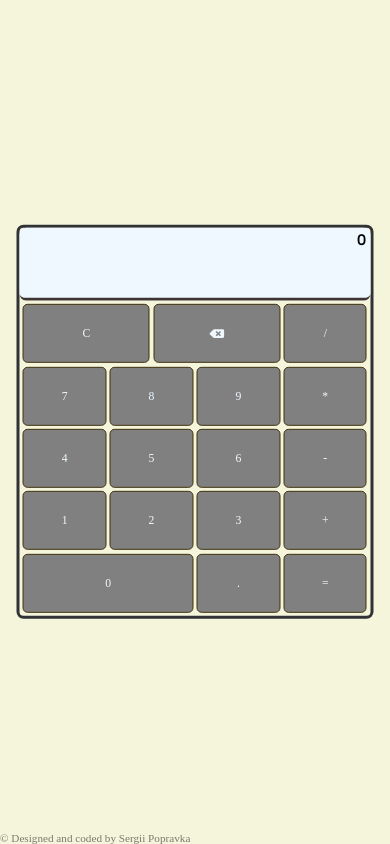
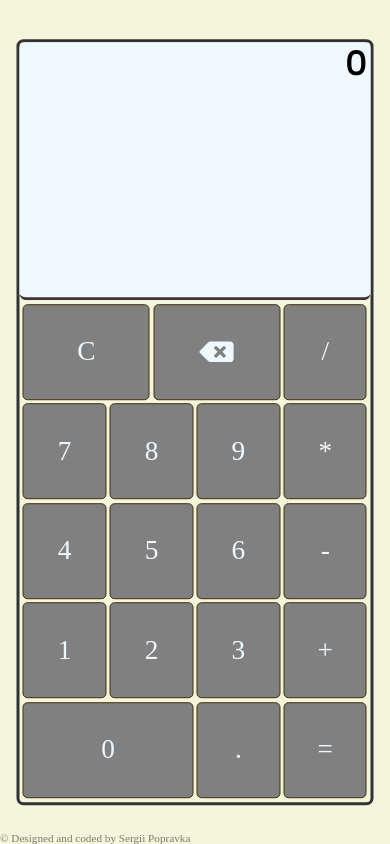
Before and after one commit to srgivp/JS-calculator, a React app: page / in a window 390 px wide. Built offline with nearby package versions, Linux system fonts and the light colour scheme.

Commit message:
add css for smaller displays

```diff
--- a/src/style.css
+++ b/src/style.css
@@ -185,6 +185,13 @@ body {
 @media only screen and (max-width: 400px) {
   #calculator {
     width: 90%;
+    height: 90%;
+  }
+  #display {
+    font-size: 9vw;
+  }
+  .keys {
+    font-size: 7vw;
   }
 }
 #attribution {
```
Also changed, not shown: dist/main.js.
